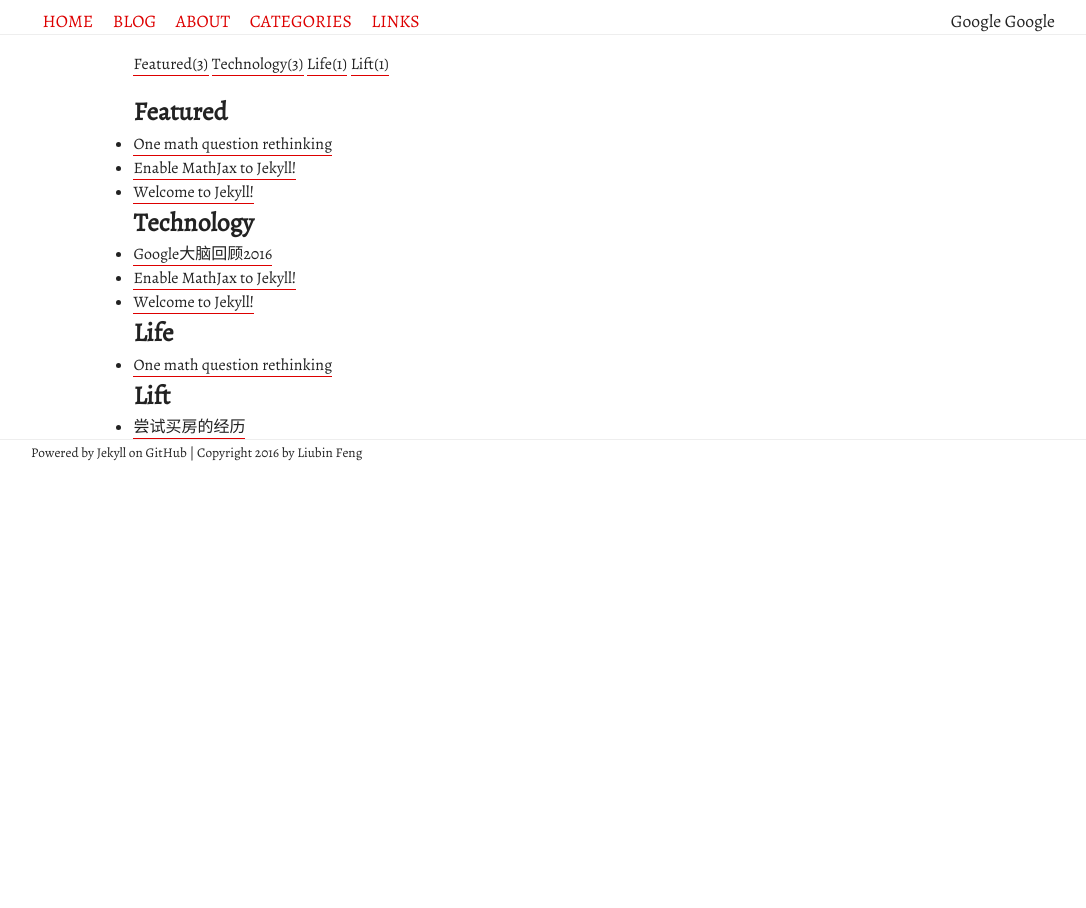
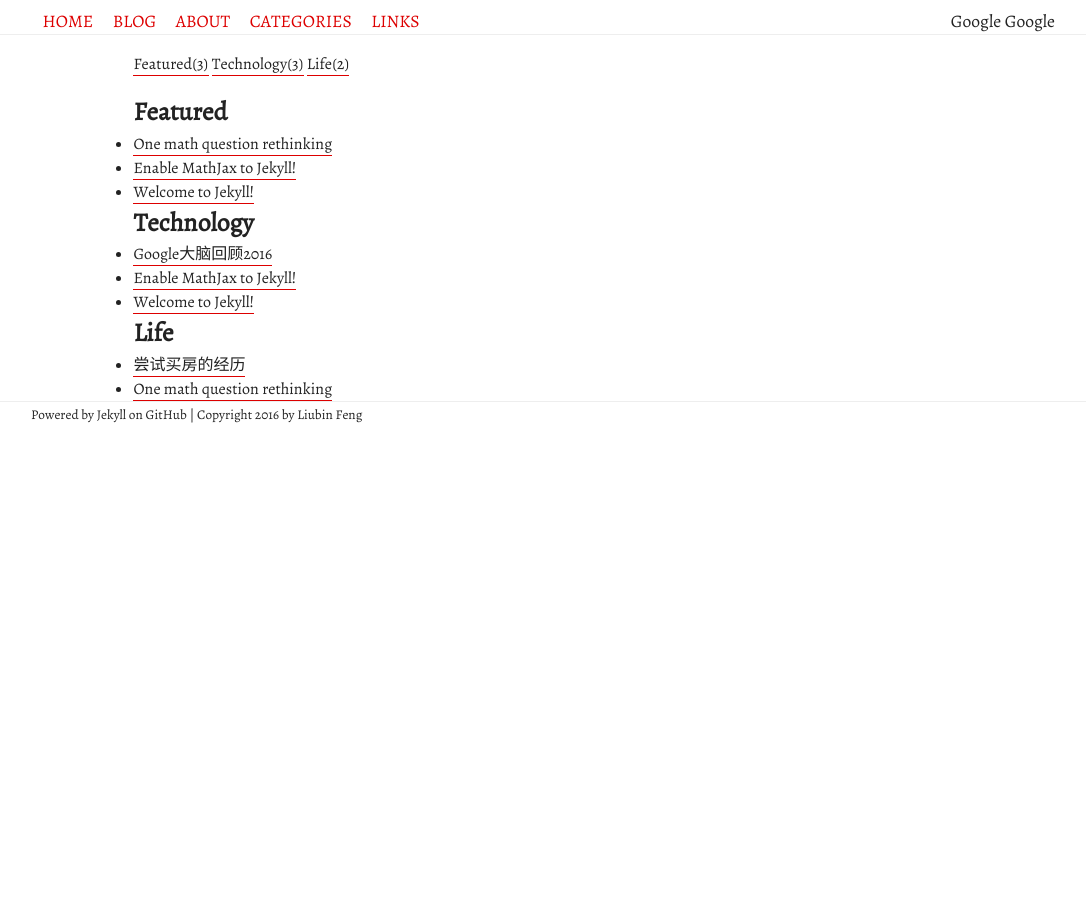
Before and after one commit to fenglb/myblog, a Jekyll site: the page built from categories.html, in a window 1280 px wide. Shown: the whole page, without its empty margins (97-1183 px from the left). Built offline with Jekyll 4.4.1, drawn with Linux system fonts in a browser that asks for light colours; nearby versions of some CDN libraries.

Commit message:
fix the mathjax: change cdn and scale to 1

```diff
--- a/_includes/math.html
+++ b/_includes/math.html
@@ -9,7 +9,7 @@
         skipTags: ['script', 'noscript', 'style', 'textarea', 'pre', 'code']
         },
         messageStyle: "none",
-        "HTML-CSS": { preferredFont: "TeX", availableFonts: ["STIX","TeX"], scale: 200,}
+        "HTML-CSS": { preferredFont: "TeX", availableFonts: ["STIX","TeX"], scale: 100,}
 });
 </script>
-<script type="text/javascript" src="http://cdn.mathjax.org/mathjax/latest/MathJax.js?config=TeX-AMS-MML_HTMLorMML"></script>
+<script type="text/javascript" src="https://cdn.bootcss.com/mathjax/2.7.2/MathJax.js?config=TeX-AMS-MML_HTMLorMML"></script>
--- a/_posts/2017-03-18-buy-house-note-xm.md
+++ b/_posts/2017-03-18-buy-house-note-xm.md
@@ -2,7 +2,7 @@
 layout: post
 title:  "尝试买房的经历"
 date:   2017-03-18
-categories: [Lift]
+categories: [Life]
 tags: [买房,厦门]
 ---
 
```
Also changed, not shown: 6 other files.
